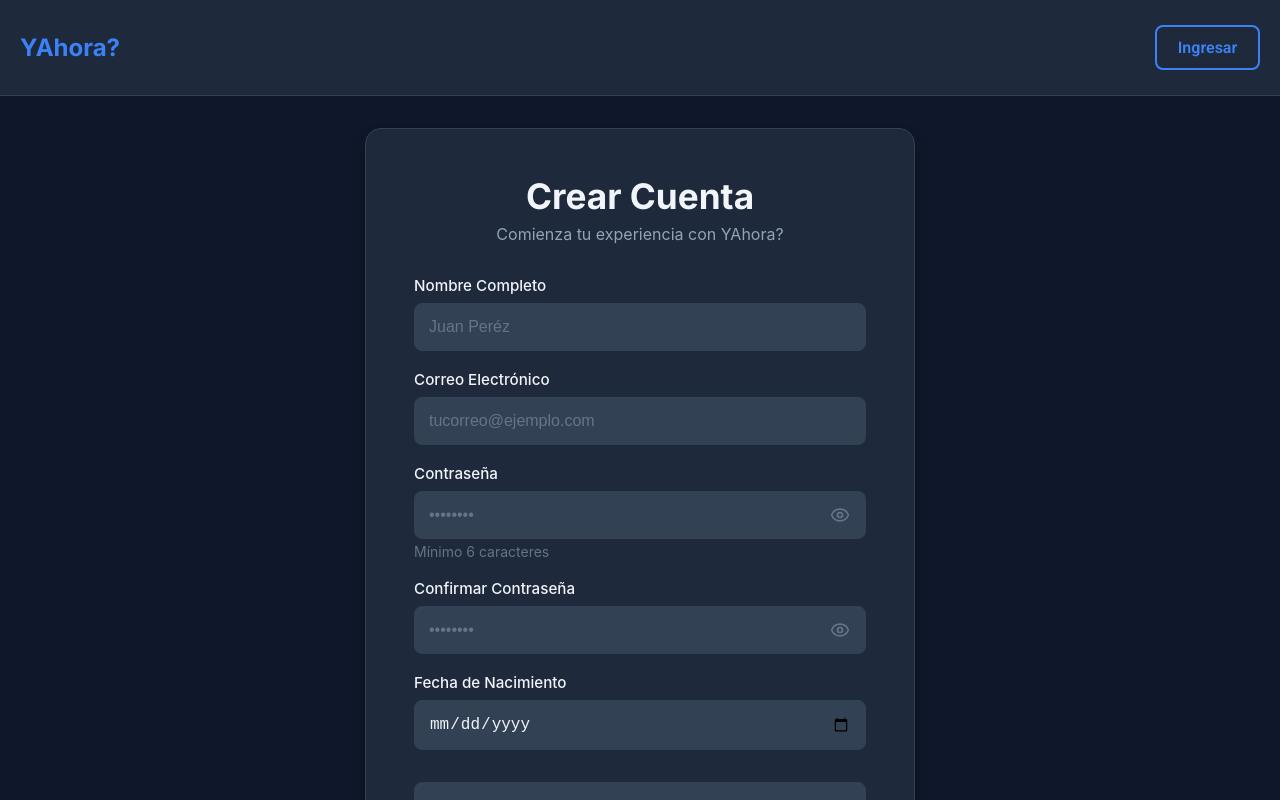
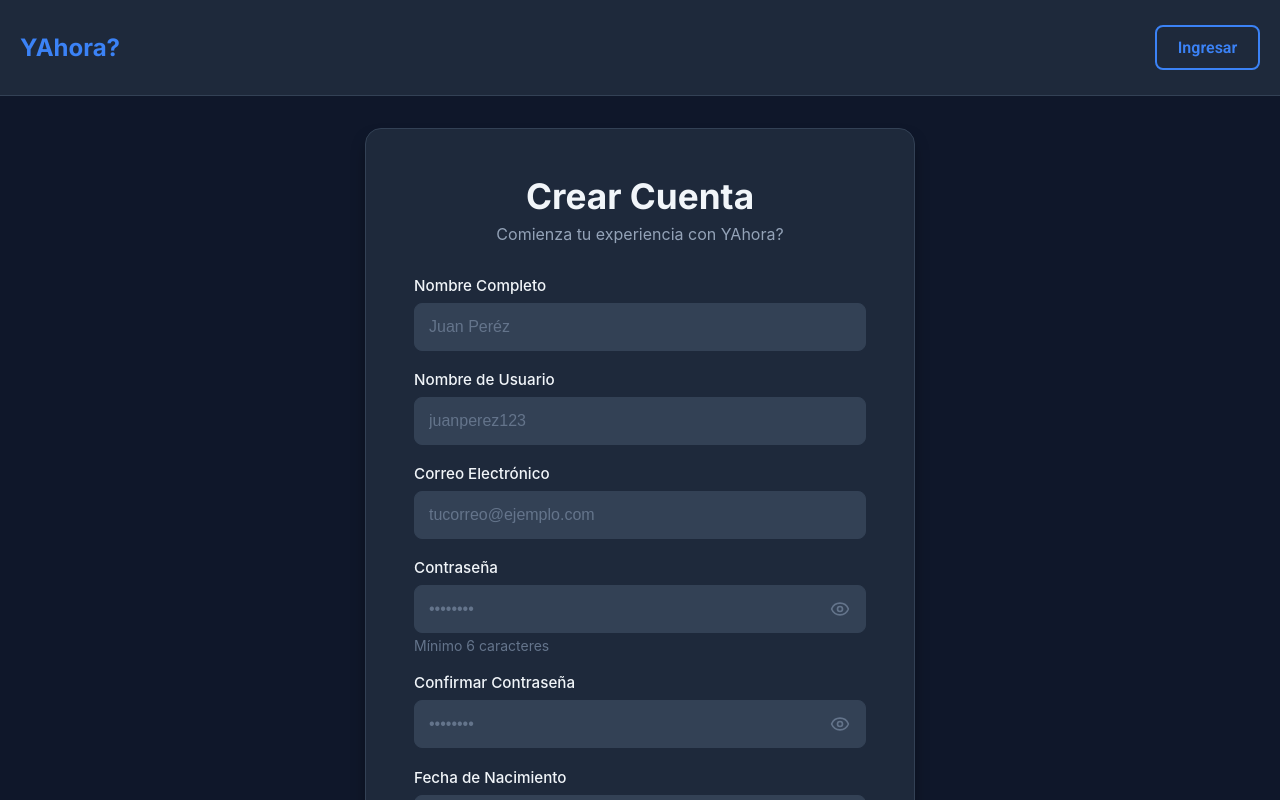
Before and after one commit to SamuPasquier2811/YAhora-First-Beta, a React (Vite) app: page /register in a window 1280 px wide. Shown: the top 800 px of the page. Built offline with nearby package versions, Linux system fonts and the light colour scheme; no server answers; a web font is replaced by a local one.

Commit message:
Update RegisterPage.jsx

```diff
--- a/src/pages/RegisterPage/RegisterPage.jsx
+++ b/src/pages/RegisterPage/RegisterPage.jsx
@@ -11,6 +11,7 @@ function RegisterPage() {
     const [showConfirmPassword, setShowConfirmPassword] = useState(false);
     const [formData, setFormData] = useState({
         fullName: '',
+        username: '',
         email: '',
         password: '',
         confirmPassword: '',
@@ -32,6 +33,17 @@ function RegisterPage() {
             newErrors.fullName = 'El nombre completo es obligatorio.';
         } else if (!/^[A-Za-zÁÉÍÓÚáéíóúñÑ\s]+$/.test(formData.fullName)) {
             newErrors.fullName = 'El nombre solo puede contener letras y espacios.';
+        }
+
+        // Validación de Nombre de Usuario
+        if (!formData.username.trim()) {
+            newErrors.username = 'El nombre de usuario es obligatorio.';
+        } else if (formData.username.length < 3) {
+            newErrors.username = 'El nombre de usuario debe tener al menos 3 caracteres.';
+        } else if (formData.username.length > 20) {
+            newErrors.username = 'El nombre de usuario no puede tener más de 20 caracteres.';
+        } else if (!/^[a-zA-Z0-9_]+$/.test(formData.username)) {
+            newErrors.username = 'Solo se permiten letras, números y guión bajo (_).';
         }
 
         // Validación de Email
@@ -232,6 +244,7 @@ function RegisterPage() {
                         id: authData.user.id, // Mismo ID que auth.users
                         email: formData.email,
                         nombre_completo: formData.fullName,
+                        nombre_usuario: formData.username,
                         fecha_nacimiento: formData.birthDate,
                         tipo: 'usuario', // Valor por defecto
                     },
@@ -308,6 +321,34 @@ function RegisterPage() {
                                 title='Solo se permiten letras y espacios'
                             />
                             {errors.fullName && <span className="error-message">{errors.fullName}</span>}
+                        </div>
+
+                        <div className="form-group">
+                            <label htmlFor="username">Nombre de Usuario</label>
+                            <input
+                                type="text"
+                                id="username"
+                                placeholder="juanperez123"
+                                value={formData.username}
+                                onChange={(e) => {
+                                    // Solo permitir letras, números y guión bajo
+                                    const value = e.target.value.replace(/[^a-zA-Z0-9_]/g, '');
+                                    setFormData({
+                                        ...formData,
+                                        username: value
+                                    });
+                                    if (errors.username) {
+                                        setErrors({
+                                            ...errors,
+                                            username: ''
+                                        });
+                                    }
+                                }}
+                                className={errors.username ? 'input-error' : ''}
+                                maxLength="20"
+                                title='Solo letras, números y guión bajo (_)'
+                            />
+                            {errors.username && <span className="error-message">{errors.username}</span>}
                         </div>
 
                         <div className="form-group">
```
